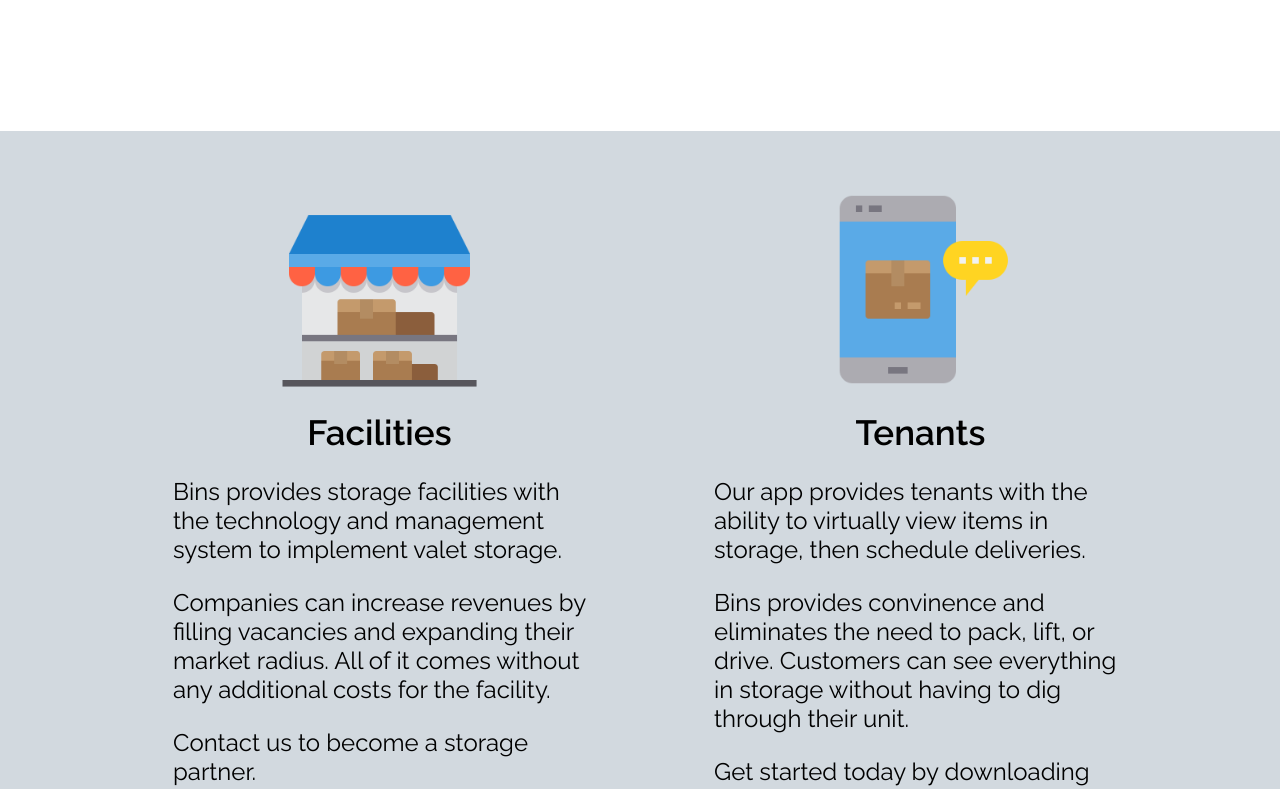
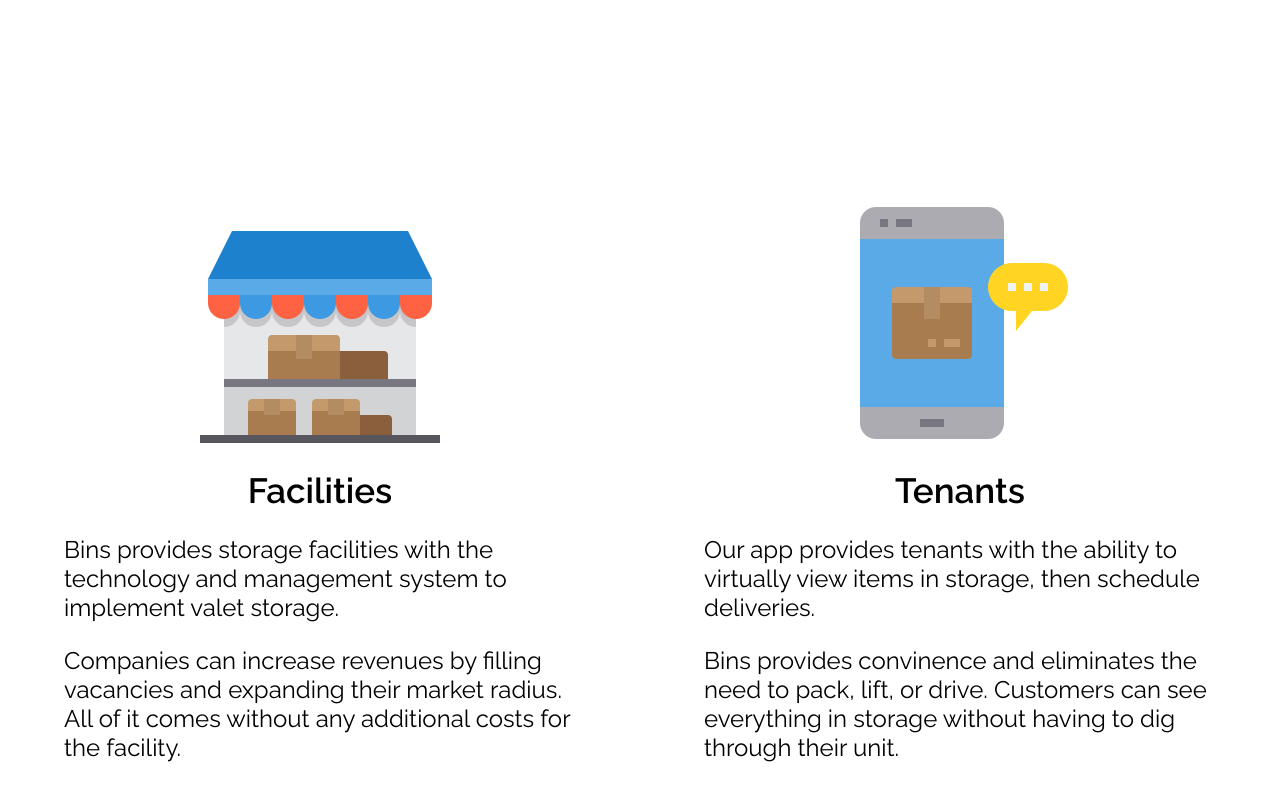
Before and after one commit to bobbytatum27/bins-storage, a React (Create React App) app: page / in a window 1280 px wide. Shown: the part 881-1670 px from the top of the page. Built offline with nearby package versions, Linux system fonts and the light colour scheme.

Commit message:
updates 11-22

```diff
--- a/public/index.html
+++ b/public/index.html
@@ -9,6 +9,9 @@
       name="description"
       content="Store your items and have them delivered, all without lifting a finger. Discover a valet storage facility near you."
     />
+    <meta itemprop="name" content="Bins Storage">
+    <meta itemprop="description" content="Store your items and have them delivered, all without lifting a finger. Discover a valet storage facility near you.">
+    <meta itemprop="image" content="">
     <link rel="apple-touch-icon" href="%PUBLIC_URL%/logo192.png" />
     <!--
       manifest.json provides metadata used when your web app is installed on a
--- a/src/components/About.js
+++ b/src/components/About.js
@@ -28,7 +28,7 @@
           <p class="a">Through our app, tenants can find a storage facility, view stored items, and request deliveries or pickups. Our technology helps coordinate communication between the tenant, facility, and drivers, making the process seamless and simple.</p>
       </div>
       <div class="graphicontainer">
-      <img src={graphic}/>
+      <img src={graphic} width= "75%"/>
       </div>
       <div class="buttoncontainer">
         <h5>Coming Soon</h5>
--- a/src/components/Landing.js
+++ b/src/components/Landing.js
@@ -21,15 +21,15 @@
                 <h2>We create efficiencies through our technology</h2>
                 <p>Our platform helps traditional storage facilities transform their vacancies into valet style units, more effectively monetizing these spaces. Bins provides the software for communication and organization that makes this possible, improving storage for both businesses and customers.</p>
             </div>
-            <div class="graycontainer">
-              <div class="box">
+            <div class="row">
+              <div class="column">
                 <img src={facility} width="50%"/>
                 <h4>Facilities</h4>
                 <p>Bins provides storage facilities with the technology and management system to implement valet storage.</p>
                 <p>Companies can increase revenues by filling vacancies and expanding their market radius. All of it comes without any additional costs for the facility.</p>
                 <p>Contact us to become a storage partner.</p>
               </div>
-              <div class="box">
+              <div class="column">
                 <img src={tenant} width="50%"/>
                 <h4>Tenants</h4>
                 <p>Our app provides tenants with the ability to virtually view items in storage, then schedule deliveries.</p>
--- a/src/components/styles/styles.css
+++ b/src/components/styles/styles.css
@@ -43,6 +43,28 @@
   background-color: #D2D9DF;
   overflow: hidden;
   padding: 50px;
+}
+
+/* Create two equal columns that floats next to each other */
+.column {
+  float: left;
+  width: 40%;
+  padding: 5%;
+}
+
+/* Clear floats after the columns */
+.row:after {
+  margin: auto;
+  content: "";
+  display: table;
+  clear: both;
+}
+
+/* Responsive layout - makes the two columns stack on top of each other instead of next to each other */
+@media screen and (max-width: 1000px) {
+  .column {
+    width: 90%;
+  }
 }
 
 /* Container for "Download the app" section */
```
